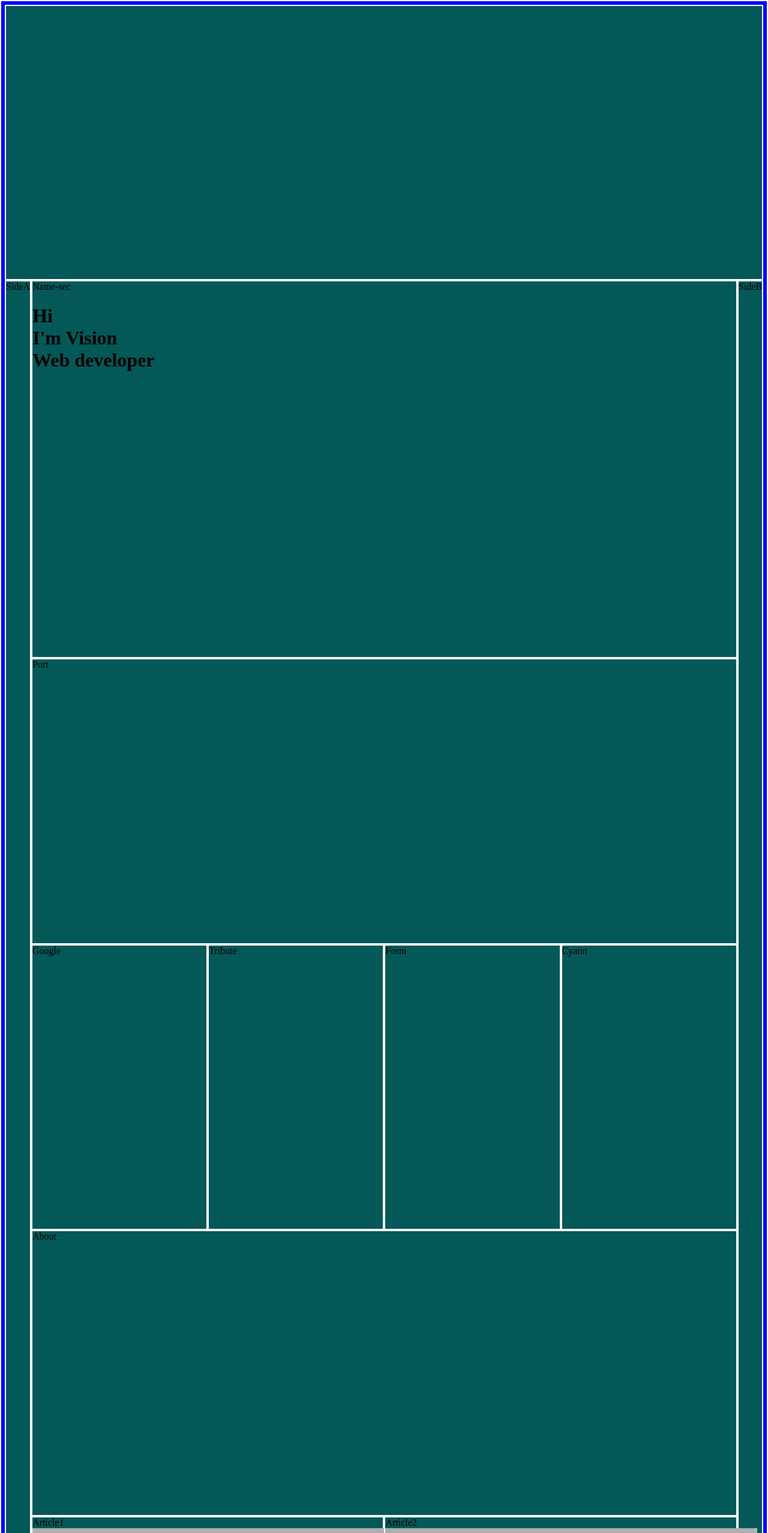
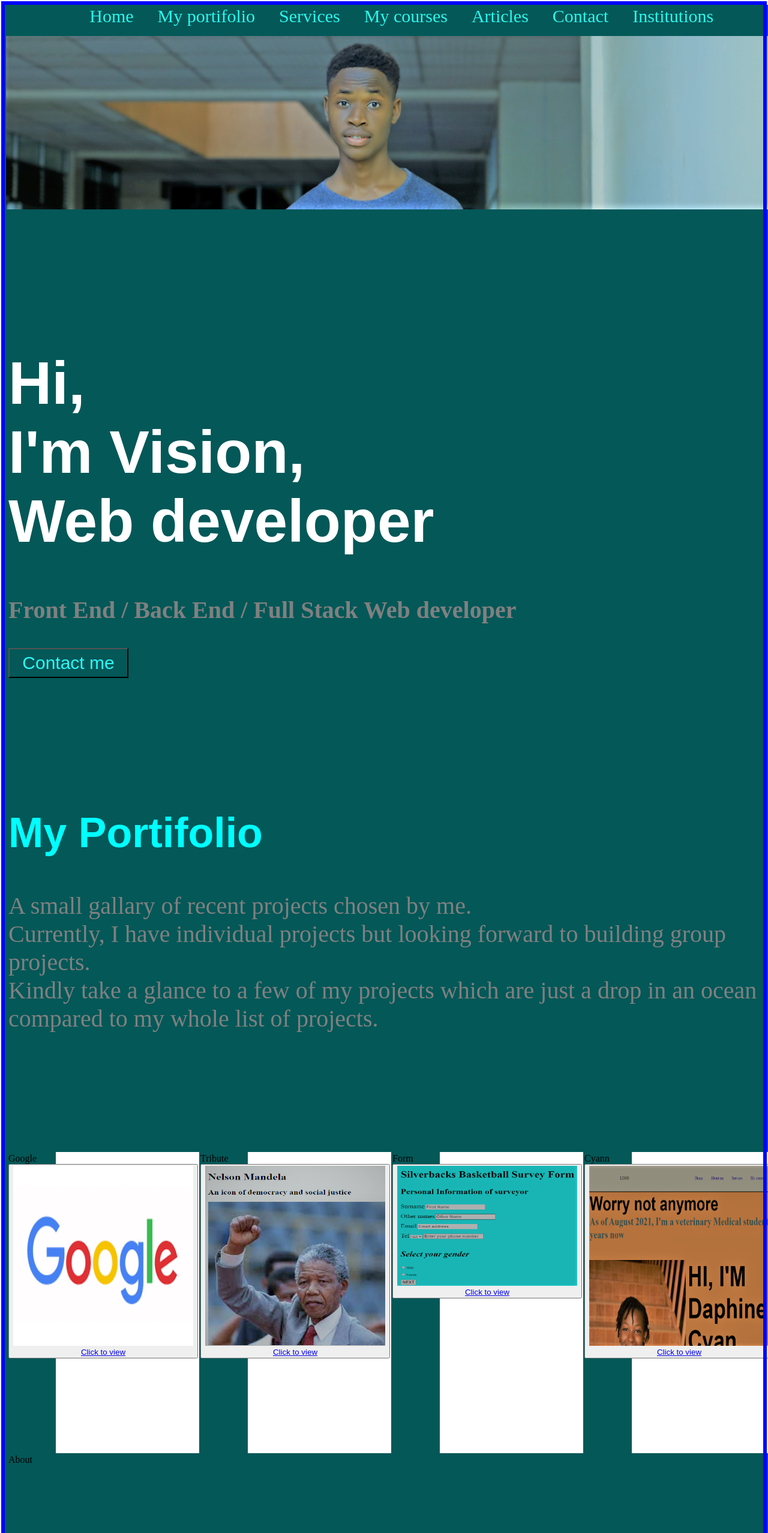
Before and after one commit to Vision-Tey/mine, a plain HTML site: page index.html in a window 1280 px wide. Shown: the top 2555 px of the page at 60% size. Drawn offline with Linux system fonts and the light colour scheme.

Commit message:
-Add index.html -Add style.css -Add cyan.png -Add form.png -Add Google.png -Add mandela.png -Add vis,jpg -Add Article git.png -Add Article software.png

```diff
--- a/index.html
+++ b/index.html
@@ -1,37 +1,79 @@
 <!DOCTYPE html>
 <html>
     <head>
+        <meta name="viewport" content="width=device-width, initial-scale=1.0">
         <title>my page</title>
         <link rel="stylesheet" href="style.css">
+        <!-- <header>
+            <nav>Logo</nav>
+        </header> -->
     </head>
     <body>
         <div class="parent">
-            <div class="Nav" style="background-color: rgb(4, 88, 88); border: 2px solid white;">
+            <div class="Nav" style="background-color: rgb(4, 88, 88); border: 2px solid rgb(4, 88, 88);">
+                <ul>
+                    <li><a href="#Home">Home</a></li>
+                    <li><a href="#Portifolio">My portifolio</a></li>
+                    <li><a href="#">Services</a></li>
+                    <li><a href="#">My courses</a></li>
+                    <li><a href="#Articles">Articles</a></li>
+                    <li><a href="#footer">Contact</a></li>
+                    <li><a href="#">Institutions</a></li>
+                </ul>
+                    <img class="image" src="vis.jpg">
+            </div>
+            <div class="SideA" style="background-color: rgb(4, 88, 88); border: 2px solid rgb(4, 88, 88);">
 
             </div>
-            <div class="SideA" style="background-color: rgb(4, 88, 88); border: 2px solid white;">SideA</div>
-            <div class="Name-sec" style="background-color: rgb(4, 88, 88); border: 2px solid white;">Name-sec
-                <h1>Hi<br>
-                    I'm Vision<br>
+            <div id="Home" class="Name-sec" style="background-color: rgb(4, 88, 88); border: 2px solid rgb(4, 88, 88);">
+                <h1>Hi,<br>
+                    I'm Vision,<br>
                 Web developer<br>
                 </h1>
+                <p><strong>Front End / Back End / Full Stack Web developer</strong></p>
+                <button><a href="#footer">Contact me</a></button>
             </div>
-            <div class="SideB" style="background-color: rgb(4, 88, 88); border: 2px solid white;">SideB</div>
-            <div class="Port" style="background-color: rgb(4, 88, 88); border: 2px solid white;">Port</div>
-            <div class="Google" style="background-color: rgb(4, 88, 88); border: 2px solid white;">Google</div>
-            <div class="Tribute" style="background-color: rgb(4, 88, 88); border: 2px solid white;">Tribute</div>
-            <div class="Form" style="background-color: rgb(4, 88, 88); border: 2px solid white;">Form</div>
-            <div class="Cyann" style="background-color: rgb(4, 88, 88); border: 2px solid white;">Cyann</div>
-            <div class="About" style="background-color: rgb(4, 88, 88); border: 2px solid white;">About</div>
-            <div class="Article1" style="background-color: rgb(4, 88, 88); border: 2px solid white;">Article1
+            <div class="SideB" style="background-color: rgb(4, 88, 88); border: 2px solid rgb(4, 88, 88);">
+
+            </div>
+            <div id="Portifolio" class="Port" style="background-color: rgb(4, 88, 88); border: 2px solid rgb(4, 88, 88);">
+                <h2>My Portifolio</h2>
+                <p>A small gallary of recent projects chosen by me. <br>
+                Currently, I have individual projects but looking forward to building group projects.<br>
+                Kindly take a glance to a few of my projects which are just a drop in an ocean compared
+                to my whole list of projects.</p>
+            </div>
+            <div class="Google" style="background-color: rgb(4, 88, 88); border: 2px solid rgb(4, 88, 88);">Google
+                <button class="google"><img src="Google.png"> <a href="https://vision-tey.github.io/Google-search-page/">Click to view</a></button>
+            </div>
+            <div class="Tribute" style="background-color: rgb(4, 88, 88); border: 2px solid rgb(4, 88, 88);">Tribute
+                <button class="tributt"><img src="mandela.png"> <a href="https://vision-tey.github.io/Html-attribute-assignment/">Click to view</a></button>
+            </div>
+            <div class="Form" style="background-color: rgb(4, 88, 88); border: 2px solid rgb(4, 88, 88);">Form
+                <button class="form"><img src="form.png"> <a href="https://vision-tey.github.io/Survey-form-html/">Click to view</a></button>
+            </div>
+            <div class="Cyann" style="background-color: rgb(4, 88, 88); border: 2px solid rgb(4, 88, 88);">Cyann
+                <button class="cyan"><img src="cyan.png"> <a href="https://vision-tey.github.io/Cyan/">Click to view</a></button>
+            </div>
+            <div class="About" style="background-color: rgb(4, 88, 88); border: 2px solid rgb(4, 88, 88);">About</div>
+            <div id="Articles" class="Article1" style="background-color: rgb(4, 88, 88); border: 2px solid rgb(4, 88, 88);">
                 <img src="Article software.png">
                 <button type="button"><a href="https://medium.com/@nimusiimavision/here-is-why-you-should-choose-software-development-202002a4ae46">READ MORE</a></button>
             </div>
-            <div class="Article2" style="background-color: rgb(4, 88, 88); border: 2px solid white;">Article2
+            <div class="Article2" style="background-color: rgb(4, 88, 88); border: 2px solid rgb(4, 88, 88);">
                 <img src="Article git.png">
                 <button type="button"><a href="https://medium.com/@nimusiimavision/creating-a-repository-using-git-and-github-6d3eac5c4c31">READ MORE</a></button>
             </div>
-            <div class="Foot" style="background-color: rgb(4, 88, 88); border: 2px solid white;">foot</div>
+            <div id="footer" class="Foot" style="background-color: rgb(4, 88, 88); border: 2px solid rgb(4, 88, 88);">
+                <h2>Contact me </h2>
+                <p>I am interested in freelance opportunities - in all sectors let it<br>
+                be; Health, Education, Sports, etc both on small projects and big projects.<br>
+                Don't hestitate to contact me on the following; </p><br><br>
+                <p>TEL: 0751214286 / 0777274392</p>
+                <p>Email: nimusiimavision@gmail.com</p>
+                <p>Address: Western Uganda, Kampala, Uganda</p>
+
+            </div>
         </div>
 
     </body>
--- a/style.css
+++ b/style.css
@@ -13,6 +13,10 @@
     "SideA About About About About SideB"
     "SideA Article1 Article1 Article2 Article2 SideB"
     "Foot Foot Foot Foot Foot Foot";
+}
+nav{
+    height: 100px;
+    background-color: rgb(53, 250, 250);
 }
 .Nav{
     grid-area: Nav;
@@ -77,7 +81,7 @@
     background-color: rgb(4, 88, 88);
 }
 .Article1 button:hover{
-    border: 2px solid black;
+    border: 2px solid cyan
 }
 
 .Article1 button a{
@@ -91,7 +95,7 @@
     background-color: rgb(4, 88, 88);
 }
 .Article2 button:hover{
-    border: 2px solid black;
+    border: 2px solid cyan;
 }
 
 .Article2 button a{
@@ -99,3 +103,121 @@
     color: rgb(46, 248, 248);
     text-decoration: none;
 }
+.Name-sec h1{
+    font-family: Arial, Helvetica, sans-serif;
+    color: white;
+    font-size: 100px;
+}
+.Name-sec p{
+    color: gray;
+    font-size: 40px;
+}
+.Name-sec button{
+    height: 50px;
+    width: 200px;
+    background-color: rgb(4, 88, 88);
+}
+.Name-sec button:hover{
+    border: 2px solid cyan;
+}
+
+.Name-sec button a{
+    font-size: 30px;
+    color: rgb(46, 248, 248);
+    text-decoration: none;
+}
+.Foot h2{
+    font-family: Arial, Helvetica, sans-serif;
+    color: cyan;
+    font-size: 60px;
+}
+.Foot p{
+    color: gray;
+    font-size: 30px;
+}
+.Port h2{
+    font-family: Arial, Helvetica, sans-serif;
+    color: cyan;
+    font-size: 70px;
+}
+.Port p{
+    color: gray;
+    font-size: 40px;
+}
+ul{
+    display: flex;
+    list-style: none;
+    justify-content: flex-end;
+    margin-top: 0;
+    /* border: 2px solid cyan; */
+    width: 90%;
+}
+ul li a{
+    padding: 0 20px;
+    text-decoration: none;
+    color: rgb(44, 247, 236);
+    size: 40px;
+    font-size: 30px;
+}
+ul li a:hover{
+    background-color: darkblue;
+    border: 2px solid cyan;
+}
+.image{
+    width: 100%;
+    height: auto;
+}
+.form img{
+    width: 300px;
+    height: 200px;
+}
+.tributt img{
+    width: 300px;
+    height: 300px;
+}
+.tributt img{
+    width: 300px;
+    height: 300px;
+}
+.Cyann img{
+    width: 300px;
+    height: 300px;
+}
+.Google img{
+    width: 300px;
+    height: 300px;
+}
+/* for phones */
+
+@media only screen and (min-width: 600px) {
+    /* for tablets */
+    .Nav {width: 100%;}
+    .SideA {width: 2%;}
+    .Name-sec {width: 100%;}
+    .SideB {width: 2%;}
+    .Port {width: 100%;}
+    .Google {width: 24%;}
+    .Tribute {width: 24%;}
+    .Form {width: 24%;}
+    .Cyann {width: 24%;}
+    .About {width: 100%;}
+    .Article1 {width: 48%;}
+    .Article2 {width: 48%;}
+    .Foot {width: 100%;}
+}
+@media only screen and (min-width: 768px) {
+    /* for desktop */
+    .Nav {width: 100%;}
+    .SideA {width: 2%;}
+    .Name-sec {width: 100%;}
+    .SideB {width: 2%;}
+    .Port {width: 100%;}
+    .Google {width: 24%;}
+    .Tribute {width: 24%;}
+    .Form {width: 24%;}
+    .Cyann {width: 24%;}
+    .About {width: 100%;}
+    .Article1 {width: 48%;}
+    .Article2 {width: 48%;}
+    .Foot {width: 100%;}
+}
```
Also changed, not shown: Google.png (added), cyan.png (added), form.png (added), mandela.png (added), vis.jpg (added).
